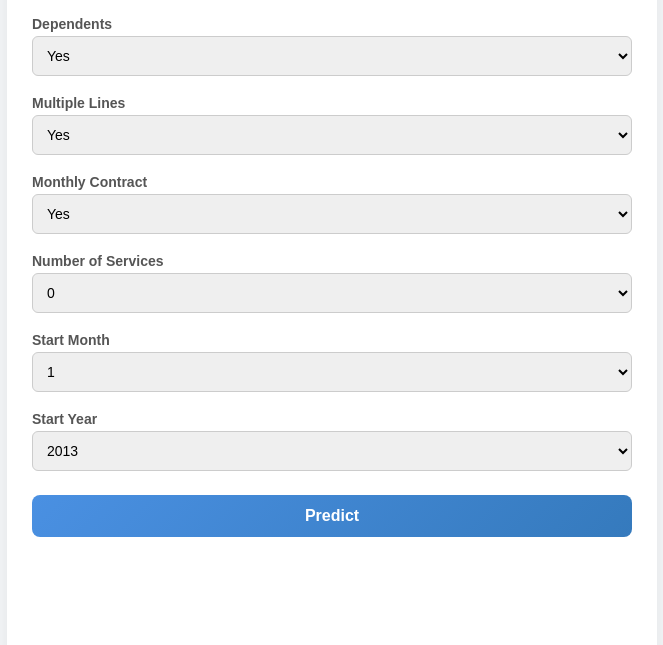
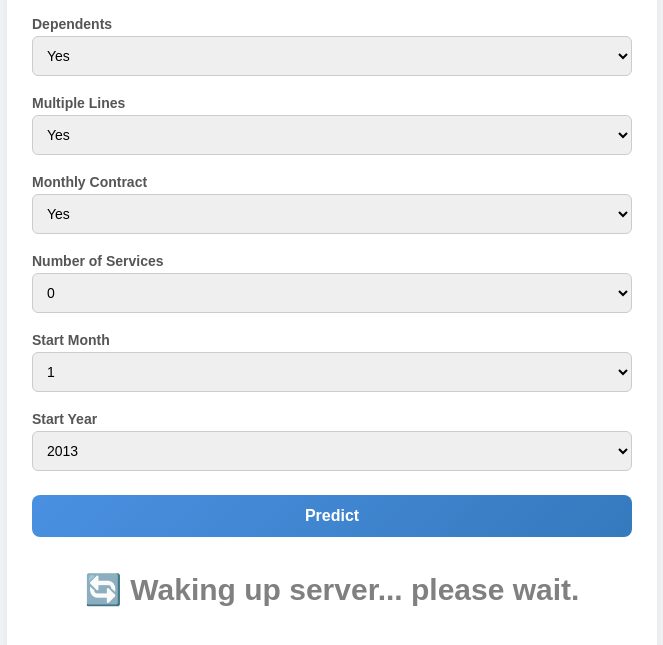
Before and after one commit to Ariexx122/telecom-churn-prediction, a plain HTML site: page docs/index.html in a window 1280 px wide. Both pictures are taken after a click on the button "Predict". Shown: the part 1318-1963 px from the top of the page, without its empty margins (308-971 px from the left). Drawn offline with Linux system fonts and the light colour scheme; no server answers.

Commit message:
add loading state to prediction and fix charset encoding

```diff
--- a/docs/api.js
+++ b/docs/api.js
@@ -1,4 +1,10 @@
 async function predict() {
+  document.getElementById("prediction").innerText =
+    "🔄 Waking up server... please wait.";
+  document.getElementById("prediction").style.color = "gray";
+  document.getElementById("churn_probability").innerText = "";
+  document.getElementById("probability_text").innerText = "";
+  document.getElementById("prob-bar").style.width = "0%";
   const data = {
     type: document.getElementById("type").value,
     monthly_charges: parseFloat(
--- a/docs/index.html
+++ b/docs/index.html
@@ -1,6 +1,7 @@
 <!doctype html>
 <html>
   <head>
+    <meta charset="utf-8" />
     <title>Churn Predictor</title>
     <link rel="stylesheet" href="styles.css" />
   </head>
```
